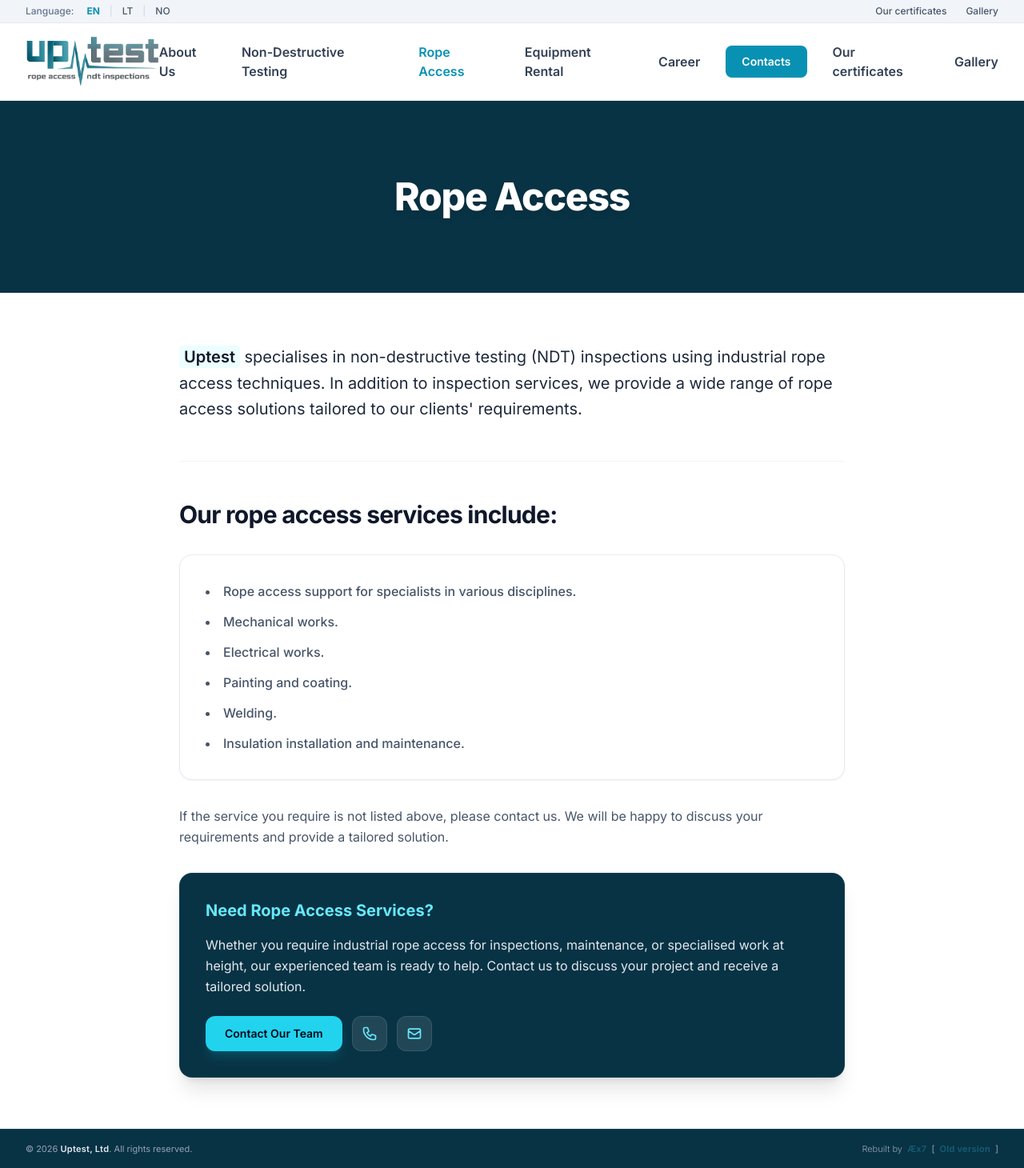
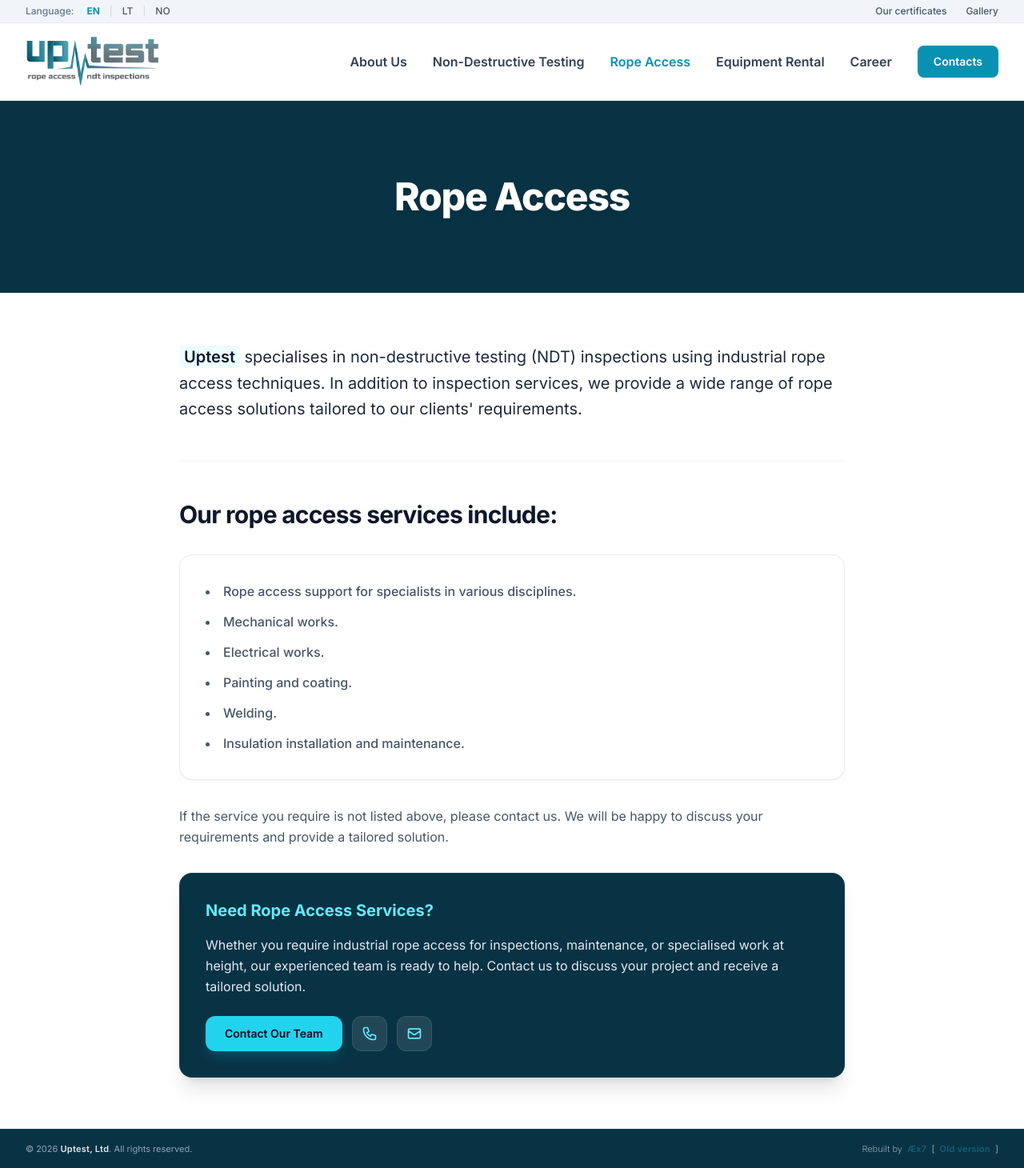
Before and after one commit to mruslys/uptest.no, a Jekyll site: the page built from rope-access/index.html, in a window 1280 px wide. Shown: the whole page at 80% size. Built offline with Jekyll 4.4.1, drawn with Linux system fonts in a browser that asks for light colours; nearby versions of some CDN libraries.

Commit message:
Update header.html

```diff
--- a/_includes/header.html
+++ b/_includes/header.html
@@ -71,6 +71,9 @@
                       <nav class="hidden lg:flex items-center space-x-8">
                         {% for nav_item in data.nav %}
                             {% assign item = nav_item[1] %}
+
+                            <!-- Praleidžiame, jei tai yra secondary elementas -->
+                            {% unless item.secondary %}
                                 {% assign is_active = false %}
                                 {% if page.current_page == nav_item[0] or page.url == item.link[page.lang] %}
                                     {% assign is_active = true %}
@@ -85,6 +88,7 @@
                                         {{ item.title[page.lang] }}
                                     </a>
                                 {% endif %}
+                            {% endunless %}
                         {% endfor %}
                     </nav>
 
@@ -105,6 +109,9 @@
             <div class="px-4 pt-3 pb-5 space-y-1.5">
                 {% for nav_item in data.nav %}
                     {% assign item = nav_item[1] %}
+
+                    <!-- Praleidžiame, jei tai yra secondary elementas -->
+                    {% unless item.secondary %}
                         {% assign is_active = false %}
                         {% if page.current_page == nav_item[0] or page.url == item.link[page.lang] %}
                             {% assign is_active = true %}
@@ -119,13 +126,18 @@
                                 {{ item.title[page.lang] }}
                             </a>
                         {% endif %}
+                    {% endunless %}
                 {% endfor %}
 
+                <!-- Jeigu norite, kad mobiliajame meniu apačioje (viršutinės juostos alternatyvai) būtų sertifikatai/galerija, galite juos atskirai atvaizduoti čia -->
                 <div class="border-t border-gray-100 mt-3 pt-3 space-y-1 sm:hidden">
-                    {% for item in data.secondary %}
+                    {% for nav_item in data.nav %}
+                        {% assign item = nav_item[1] %}
+                        {% if item.secondary %}
                             <a href="{{ site.baseurl }}/{{ item.link[page.lang] }}" class="block px-3.5 py-2 rounded-lg text-xs font-medium text-slate-500 hover:text-brand-600">
                                 {{ item.title[page.lang] }}
                             </a>
+                        {% endif %}
                     {% endfor %}
                 </div>
             </div>
```
Lines whose indentation alone changed are shown as unchanged.
